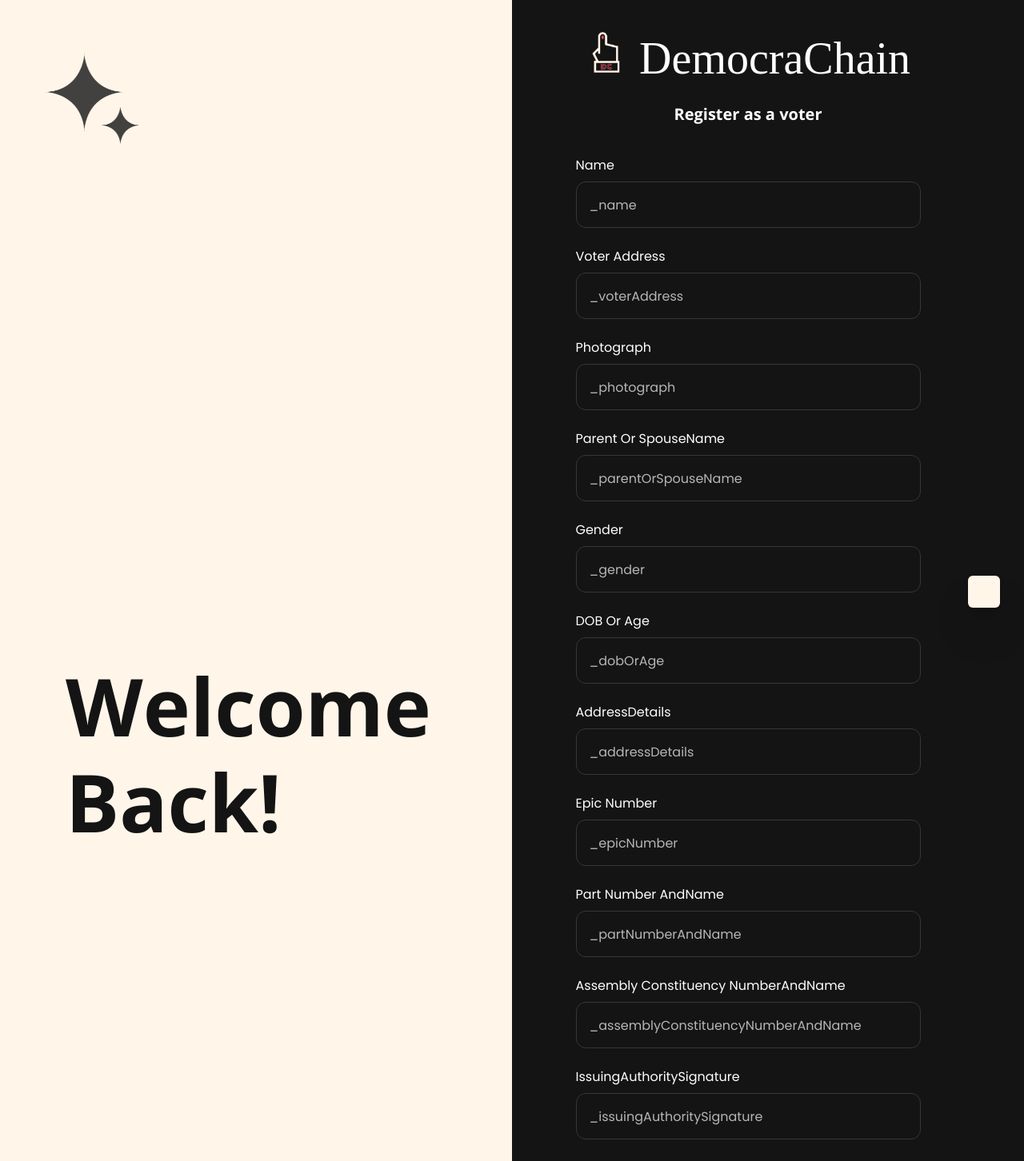
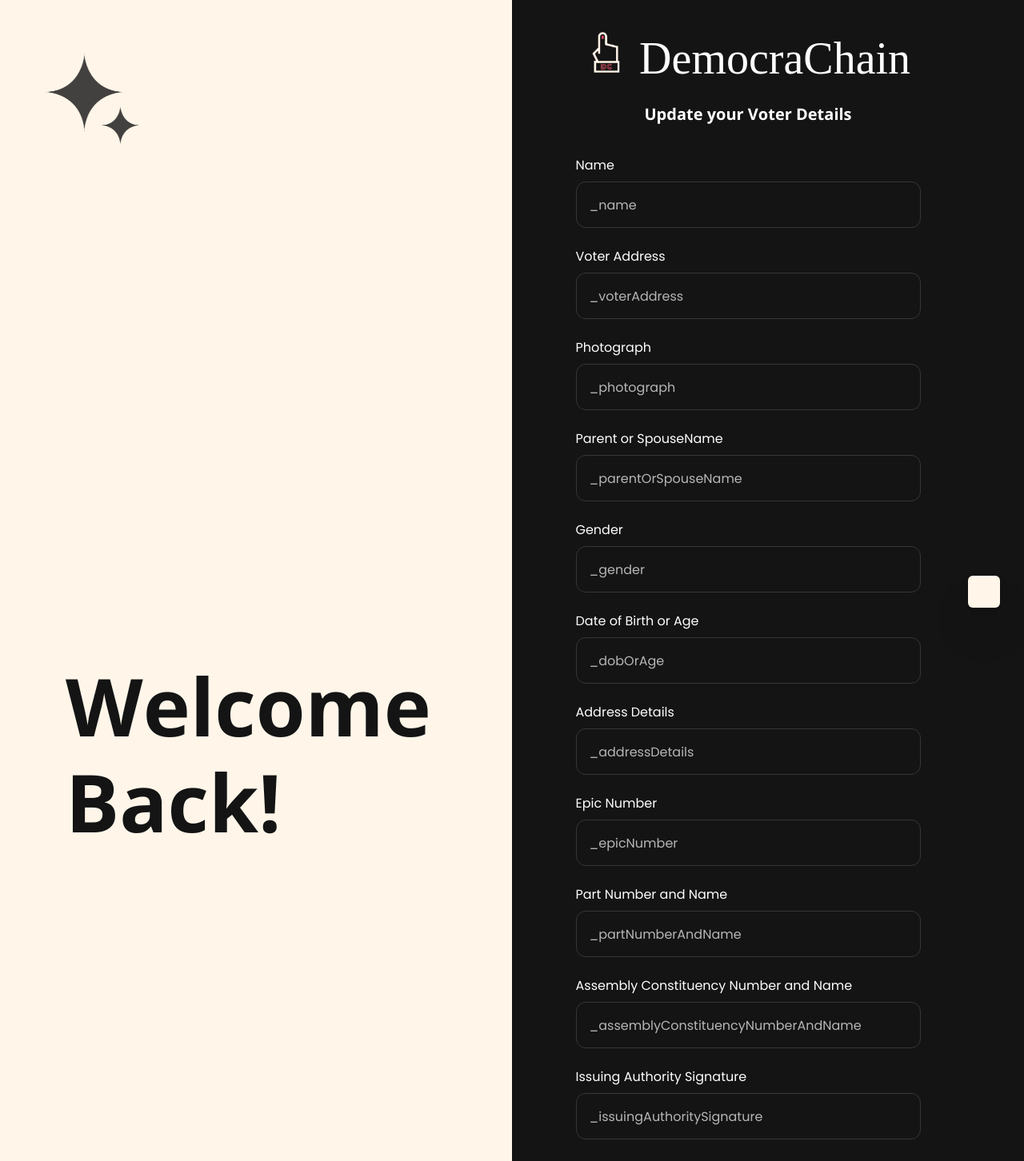
Before and after one commit to soorya-u/VoteX, a Next.js app: page /update-voter in a window 1280 px wide. Shown: the part 80-1532 px from the top of the page at 80% size. Built offline with nearby package versions, Linux system fonts and the light colour scheme; no server answers; some icons are missing; a web font is replaced by a local one; what @stellar/stellar-sdk would draw is missing.

Commit message:
styles: Updated Styles and Texts
Signed-off-by: Soorya U <sooryau7@gmail.com>

```diff
--- a/pages/update-candidate.jsx
+++ b/pages/update-candidate.jsx
@@ -94,11 +94,11 @@ const signup = () => {
                       </h1>
                     </a>
                   </Link>
-                  <h5 className="mt-5 mt-lg-6">Register as a candidate</h5>
+                  <h5 className="mt-5 mt-lg-6">Update your Candidate Details</h5>
                 </div>
 
                 <div
-                  autocomplete="off"
+                  autoComplete="off"
                   id="frmContactus"
                   className="contact__form mt-8 mt-lg-10  text-start"
                 >
--- a/pages/update-voter.jsx
+++ b/pages/update-voter.jsx
@@ -88,11 +88,11 @@ const voter = () => {
                       </h1>
                     </a>
                   </Link>
-                  <h5 className="mt-5 mt-lg-6">Register as a voter </h5>
+                  <h5 className="mt-5 mt-lg-6">Update your Voter Details</h5>
                 </div>
 
                 <div
-                  autocomplete="off"
+                  autoComplete="off"
                   id="frmContactus"
                   className="contact__form mt-8 mt-lg-10 text-start"
                 >
@@ -131,7 +131,7 @@ const voter = () => {
                       }
                     />
                     <Input
-                      name={"Parent Or SpouseName"}
+                      name={"Parent or SpouseName"}
                       placeholder={"_parentOrSpouseName"}
                       type={"text"}
                       handleClick={(e) =>
@@ -153,7 +153,7 @@ const voter = () => {
                       }
                     />
                     <Input
-                      name={"DOB Or Age"}
+                      name={"Date of Birth or Age"}
                       placeholder={"_dobOrAge"}
                       type={"text"}
                       handleClick={(e) =>
@@ -164,7 +164,7 @@ const voter = () => {
                       }
                     />
                     <Input
-                      name={"AddressDetails"}
+                      name={"Address Details"}
                       placeholder={"_addressDetails"}
                       type={"text"}
                       handleClick={(e) =>
@@ -186,7 +186,7 @@ const voter = () => {
                       }
                     />
                     <Input
-                      name={"Part Number AndName"}
+                      name={"Part Number and Name"}
                       placeholder={"_partNumberAndName"}
                       type={"text"}
                       handleClick={(e) =>
@@ -197,7 +197,7 @@ const voter = () => {
                       }
                     />
                     <Input
-                      name={"Assembly Constituency NumberAndName"}
+                      name={"Assembly Constituency Number and Name"}
                       placeholder={"_assemblyConstituencyNumberAndName"}
                       type={"text"}
                       handleClick={(e) =>
@@ -208,7 +208,7 @@ const voter = () => {
                       }
                     />
                     <Input
-                      name={"IssuingAuthoritySignature"}
+                      name={"Issuing Authority Signature"}
                       placeholder={"_issuingAuthoritySignature"}
                       type={"text"}
                       handleClick={(e) =>
@@ -219,7 +219,7 @@ const voter = () => {
                       }
                     />
                     <Input
-                      name={"HologramAndBarcode"}
+                      name={"Hologram and Barcode"}
                       placeholder={"_hologramAndBarcode"}
                       type={"text"}
                       handleClick={(e) =>
```
